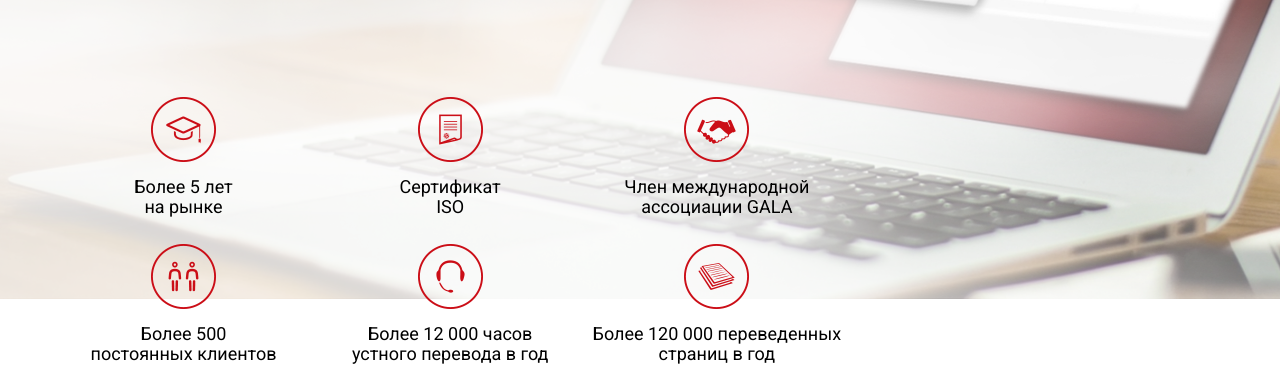
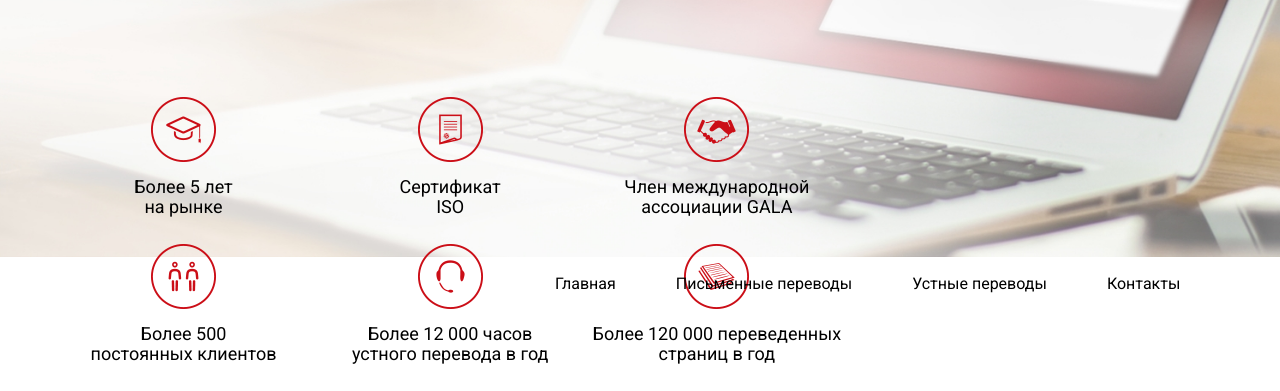
Before and after one commit to ivandoroshenko/eclipse, a website: page src/index.html in a window 1280 px wide. Shown: the part 501-892 px from the top of the page. Drawn offline with Linux system fonts and the light colour scheme.

Commit message:
navbarcreation

```diff
--- a/src/index.html
+++ b/src/index.html
@@ -26,7 +26,7 @@
       <!-- container -->
       <div class="container intro__container">
         <div class="row intro__heading justify-content-between">
-            <img src="img/logo.png" alt="logo" class="logo col-sm-2" id="logo">
+            <img src="img/logo.png" alt="logo" class="logo col-auto" id="logo">
             <div class="col-12 col-lg-5 intro__contact">
                 <!-- intro__lang-nav -->
                 <nav class="intro_lang__nav">
@@ -119,5 +119,27 @@
       <!-- /intro__container -->
   </section>
   <!-- /intro__section -->
+  <nav class="nav">
+      <div class="container">
+          <div class="row justify-content-end">
+              <div class="col-12 col-lg-7">
+                  <ul class="nav__list row ">
+                      <li class="nav__item">
+                          <a href="#" class="nav__link">Главная</a>
+                        </li>
+                      <li class="nav__item">
+                          <a href="#" class="nav__link">Письменные переводы</a>
+                        </li>
+                      <li class="nav__item">
+                          <a href="#" class="nav__link">Устные переводы</a>
+                        </li>
+                      <li class="nav__item">
+                          <a href="#" class="nav__link">Контакты</a>
+                        </li>
+                  </ul>
+              </div>
+          </div>
+      </div>
+  </nav>
 </body>
 </html>
--- /dev/null
+++ b/src/sass/components/_nav.scss
@@ -0,0 +1,18 @@
+.nav {
+    padding: 18px 0;
+}
+
+.nav__list {
+    list-style-type: none;
+    padding: 0;
+    margin: 0;
+}
+
+.nav__item {
+    margin-right: 60px;
+    padding: 0;
+
+    &:last-child {
+        margin-right: 0;
+    }
+}
--- a/src/sass/layouts/_intro.scss
+++ b/src/sass/layouts/_intro.scss
@@ -1,35 +1,12 @@
-.intro {
+8 .intro {
     position: relative;
     // background-color: #000;
-    background-image: url('../img/intro_bg.jpg');
+    background-image: url('../img/intro-bg-joint1.jpg');
     background-position: center center;
     background-repeat: no-repeat;
     background-size: cover;
-    height: 100vh;
-    padding-top: 30px;
-    &__overlay {
-         position: absolute;
-        top: 0;
-        left: 0;
-        width: 100%;
-        background-size: cover;
-    }
-    &__overlay1 {
-        height: 100%;
-        background: url('../img/intro-over1.png') bottom center no-repeat;
-    }
-    &__overlay2 {
-        height: 100%;
-        background: url('../img/intro-over2.png') bottom center no-repeat;
-    }
-    &__overlay3 {
-        height: 752px / 885px * 100%;
-        background: url('../img/intro-over3.png') bottom center no-repeat;
-    }
-    &__overlay4 {
-        height: 812px / 885px * 100%;
-        background: url('../img/intro-over4.png') bottom center no-repeat;
-    }
+    height: calc(100vh - 50px);
+    padding: 30px 0 57px;
 
 }
 // #intro-heading
--- a/src/sass/main.scss
+++ b/src/sass/main.scss
@@ -24,6 +24,7 @@
 
 //butons
 @import "components/_btn.scss";
+@import "components/_nav.scss";
 
 
             //  *** LAYOUTS ***
```
Also changed, not shown: src/css/main-min.css, src/img/intro-bg-joint1.jpg (renamed from src/img/intro-bg-joint.jpg), src/img/intro-over1.25.png (deleted), src/img/intro-over1.5.png (deleted), src/img/intro-over1.png (deleted), src/img/intro-over2.25.png (deleted), src/img/intro-over2.5.png (deleted), src/img/intro-over2.png (deleted), src/img/intro-over3.25.png (deleted), src/img/intro-over3.5.png (deleted), src/img/intro-over3.png (deleted), src/img/intro-over4.25.png (deleted), src/img/intro-over4.5.png (deleted), src/img/intro-over4.png (deleted), 3 more files.
